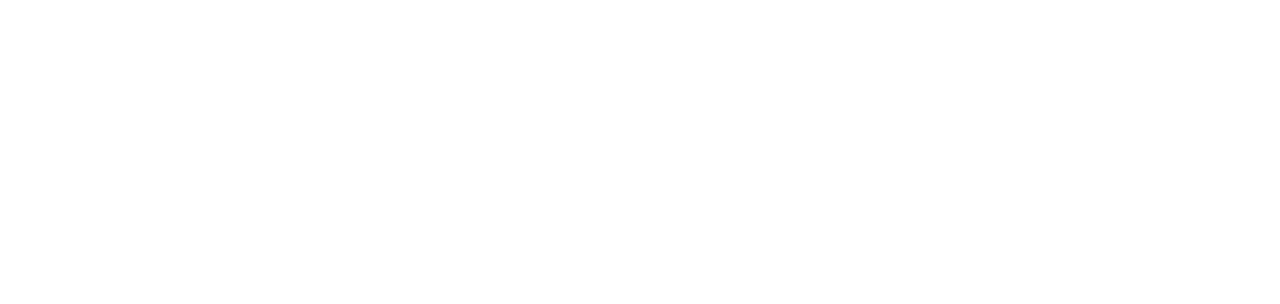
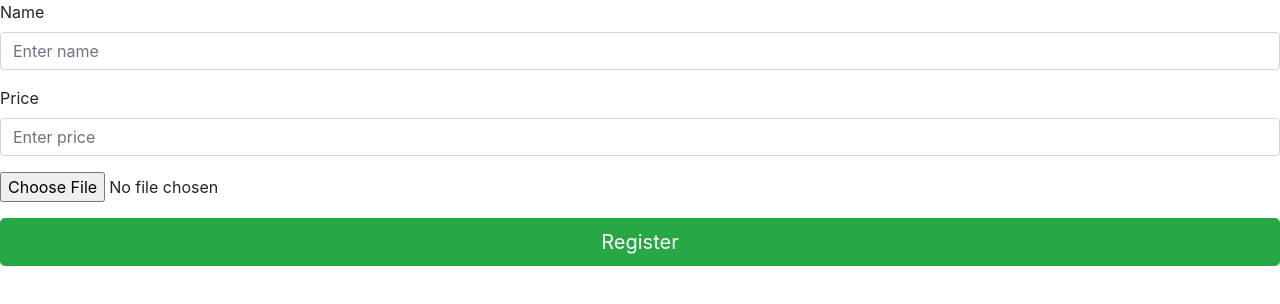
Before and after one commit to QuocTuanJV/front-end-airbnb-version-01, an Angular app: page /upload in a window 1280 px wide. Before the commit this address led to /. Shown: the top 304 px of the page. Built offline with nearby package versions, Linux system fonts and the light colour scheme.

Commit message:
upload and create db file success

```diff
--- a/src/app/app-routing.module.ts
+++ b/src/app/app-routing.module.ts
@@ -6,6 +6,7 @@
 import {UserComponent} from './component/user/user.component';
 import {NotFoundComponent} from './component/not-found/not-found.component';
 import {AuthGuardService} from './services/deactive/auth-guard.service';
+import {FileComponent} from './component/file/file.component';
 
 const routes: Routes = [
   {
@@ -25,6 +26,9 @@
   },
   {
     path: 'not-found', component: NotFoundComponent
+  },
+  {
+    path: 'upload', component: FileComponent
   }
   ];
 
--- /dev/null
+++ b/src/app/component/file/file.component.html
@@ -0,0 +1,65 @@
+<!--<div class="input-group mb-3">-->
+<!--  <div class="custom-file">-->
+<!--    <input (change)="selectImage($event)" type="file" class="custom-file-input" id="inputGroupFile04" aria-describedby="inputGroupFileAddon04">-->
+<!--    <label class="custom-file-label" for="inputGroupFile04">Chose image</label>-->
+<!--  </div>-->
+<!--  <div class="input-group-append">-->
+<!--&lt;!&ndash;    <button (click)="uploadImage()" [disabled]="!fotoSeleccionada" class="btn btn-outline-secondary" type="button" id="inputGroupFileAddon04">Subir</button>&ndash;&gt;-->
+<!--<button (click)="uploadImage()"class="btn btn-outline-secondary" type="button" id="inputGroupFileAddon04">Upload</button>-->
+<!--</div>-->
+<!--</div>-->
+
+<!--<div class="signup-form">-->
+<!--  <form (ngSubmit)="registerForm.form.valid && onSubmit()" #registerForm="ngForm" novalidate>-->
+<!--    <div class="form-group">-->
+<!--      <input type="text" class="form-control" name="name" id="name" placeholder="Name" [(ngModel)]="form.name" #name="ngModel">-->
+<!--    </div>-->
+<!--    <div class="form-group">-->
+<!--      <input type="text" class="form-control" name="price" id="price" placeholder="Price" [(ngModel)]="form.price" #price="ngModel">-->
+<!--    </div>-->
+<!--    <div class="input-group mb-3">-->
+<!--      <div class="custom-file">-->
+<!--        <input (change)="selectImage($event)" type="file" class="custom-file-input" id="image" aria-describedby="inputGroupFileAddon04">-->
+<!--        <label class="custom-file-label" for="image">Chose image</label>-->
+<!--      </div>-->
+<!--      <div class="input-group-append">-->
+<!--        <button (click)="uploadImage()"class="btn btn-outline-secondary" type="button" id="inputGroupFileAddon04">Upload</button>-->
+<!--      </div>-->
+<!--    </div>-->
+
+<!--    <div class="form-group">-->
+<!--      <button type="submit" class="btn btn-success btn-lg btn-block">Register</button>-->
+<!--    </div>-->
+<!--  </form>-->
+<!--</div>-->
+
+<div>
+<form [formGroup]="form" (ngSubmit)="onSubmit()">
+  <div class="form-group">
+    <label>Name</label>
+    <input type="text" class="form-control" placeholder="Enter name" formControlName="name">
+  </div>
+  <div class="form-group">
+    <label for="price">Price</label>
+    <input type="text" class="form-control" id="price" placeholder="Enter price" formControlName="price">
+  </div>
+<!--  <div class="input-group mb-3">-->
+<!--    <div class="custom-file">-->
+<!--      <input (change)="selectImage($event)" type="file" class="custom-file-input" id="image" formControlName="image" aria-describedby="inputGroupFileAddon04">-->
+<!--      <label class="custom-file-label" for="image">Chose image</label>-->
+<!--    </div>-->
+<!--    <div class="input-group-append">-->
+<!--      <button (click)="uploadImage()"class="btn btn-outline-secondary" type="button" id="inputGroupFileAddon04">Upload</button>-->
+<!--    </div>-->
+<!--  </div>-->
+  <div class="form-group">
+<!--    <label for="image">Avatar</label>-->
+    <input type="file" (change)="selectImage($event)" #fileInput>
+<!--    <button type="button" class="btn btn-sm btn-default" (click)="clearFile()">clear file</button>-->
+  </div>
+  <div class="form-group">
+    <button type="submit" class="btn btn-success btn-lg btn-block">Register</button>
+  </div>
+
+</form>
+</div>
--- /dev/null
+++ b/src/app/component/file/file.component.ts
@@ -0,0 +1,66 @@
+import {Component, ElementRef, OnInit, ViewChild} from '@angular/core';
+import {HomeService} from '../../services/home.service';
+import {FormBuilder, FormGroup} from '@angular/forms';
+
+@Component({
+  selector: 'app-file',
+  templateUrl: './file.component.html',
+  styleUrls: ['./file.component.css']
+})
+export class FileComponent implements OnInit {
+  form: FormGroup;
+  homeForm: HomeForm = {};
+  photoSelected: File;
+  @ViewChild('fileInput', {static: false}) myInputVariable: ElementRef;
+
+  constructor(private homeService: HomeService,
+              private fb: FormBuilder) {
+    this.createForm();
+  }
+
+
+  ngOnInit() {
+  }
+
+  selectImage(event) {
+    this.photoSelected = event.target.files[0];
+  }
+
+  uploadImage() {
+
+  }
+
+  onSubmit() {
+    this.homeForm = this.form.value;
+    const formData = new FormData();
+    formData.append('home', JSON.stringify(this.homeForm));
+    formData.append('file', this.photoSelected);
+    console.log(formData);
+    console.log(this.homeForm);
+    this.homeService.saveHome(formData).subscribe(data => {
+      console.log(data);
+    });
+    this.clearForm();
+  }
+
+  private createForm() {
+    this.form = this.fb.group({
+      name: '' ,
+      price: ''
+    });
+  }
+  // private prepareSave(): FormData {
+  //   const formData = new FormData();
+  //   formData.append('name', this.form.get('name').value);
+  //   formData.append('price', this.form.get('price').value);
+  //   formData.append('image', this.form.get('image').value);
+  //   return input;
+  // }
+  clearForm(): void {
+    this.form.setValue({
+      name: '',
+      price: ''
+    });
+    this.myInputVariable.nativeElement.value = '';
+  }
+}
--- /dev/null
+++ b/src/app/model/home.ts
@@ -0,0 +1,6 @@
+interface Home {
+  id?: string;
+  name?: string;
+  price?: number;
+  image?: string;
+}
--- /dev/null
+++ b/src/app/model/homeForm.ts
@@ -0,0 +1,5 @@
+interface HomeForm {
+  id?: string;
+  name?: string;
+  price?: number;
+}
--- /dev/null
+++ b/src/app/services/home.service.ts
@@ -0,0 +1,22 @@
+import { Injectable } from '@angular/core';
+import {Observable} from 'rxjs';
+import {HttpClient, HttpHeaders} from '@angular/common/http';
+
+const httpOptions = {
+  headers: new HttpHeaders({
+    'Content-Type': 'application/json'
+  })
+};
+@Injectable({
+  providedIn: 'root'
+})
+export class HomeService {
+  private urlAddHome = 'http://localhost:8080/api/auth/home/add-home';
+
+  constructor(private http: HttpClient) { }
+
+
+  saveHome(formData: FormData): Observable<any> {
+    return this.http.post<any>(this.urlAddHome, formData);
+  }
+}
```
Also changed, not shown: src/app/app.module.ts (+7 -4 lines), src/app/component/file/file.component.css (added), 1 other file (tests, documents, lock files or other folders).
